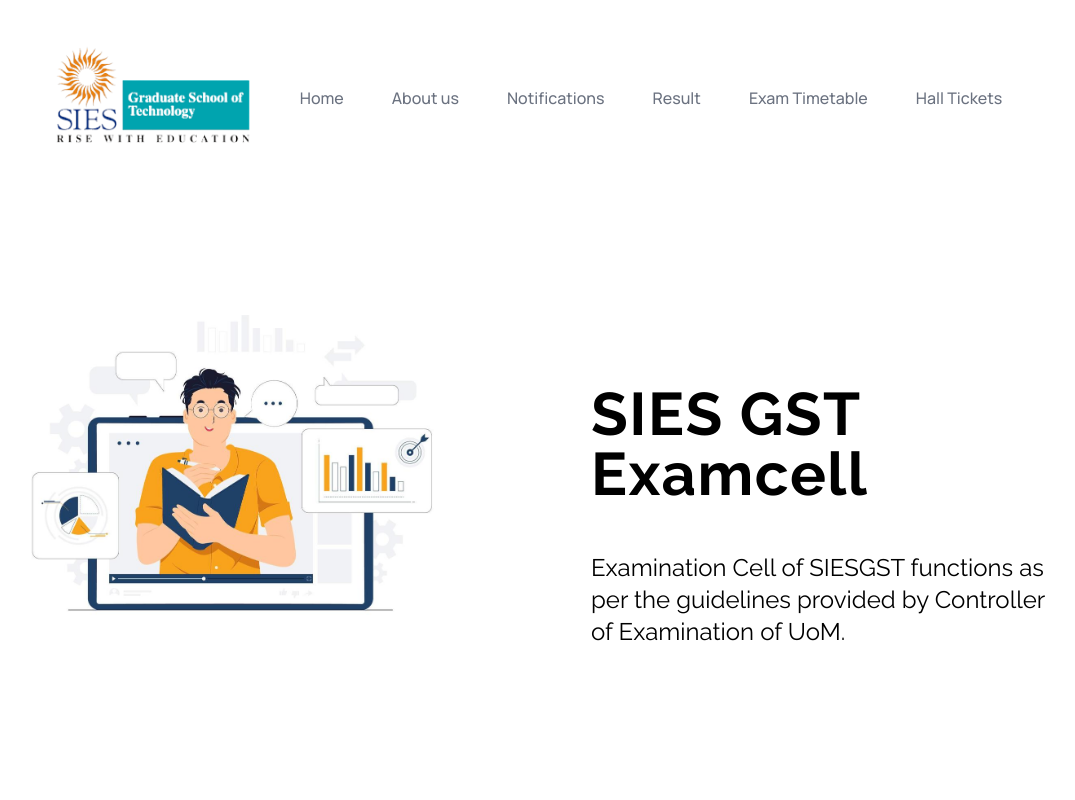
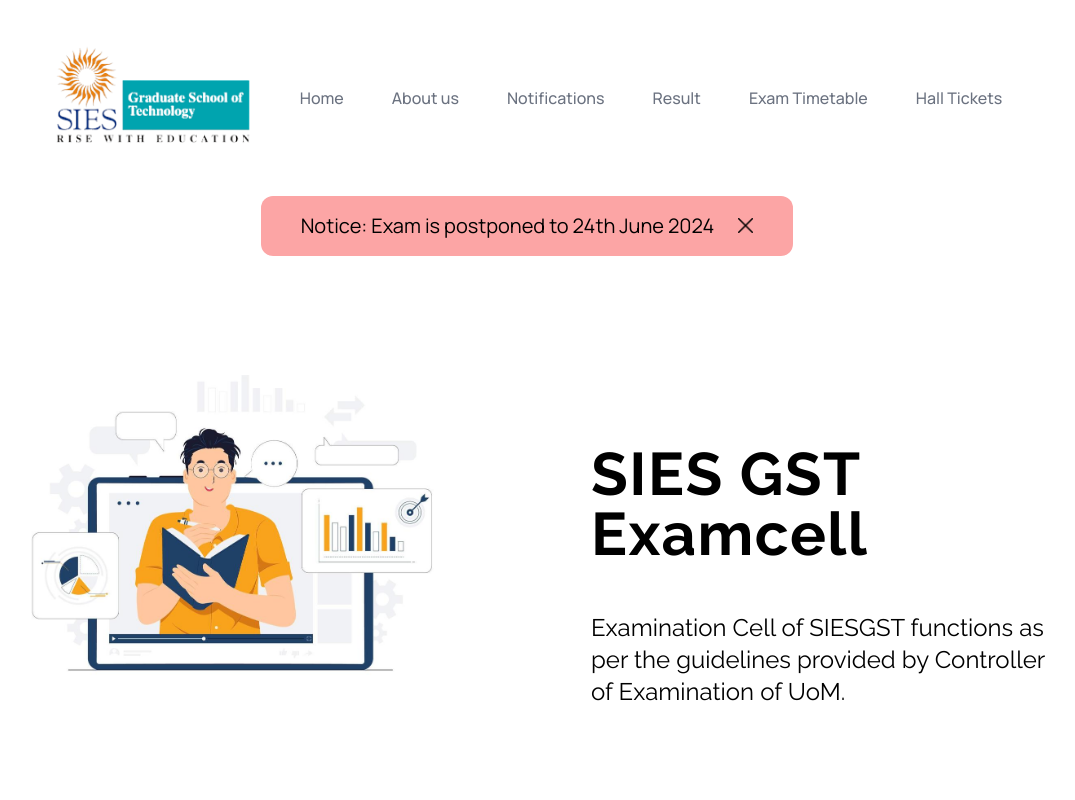
Before and after one commit to SIES-ExamCell/examcell, a Next.js app: page / in a window 1280 px wide. Shown: the top 800 px of the page, without its empty margins (113-1188 px from the left). Built offline with nearby package versions, Linux system fonts and the light colour scheme.

Commit message:
Added notification on the homepage

```diff
--- a/components/First.js
+++ b/components/First.js
@@ -1,19 +1,51 @@
-import React from 'react'
+import React, { useState } from 'react'
 import { motion } from "framer-motion"
-import { Raleway } from 'next/font/google';
+import { Manrope, Raleway } from 'next/font/google';
 import Image from 'next/image';
 
 const raleway = Raleway({
     weight: ['400', '700'],
     subsets: ['latin'],
 });
+const manrope = Manrope({
+    weight: ['400', '700'],
+    subsets: ['latin'],
+});
+
 function First() {
+
+    const [close, setClose] = useState(false)
+
     return (
+        <>
+        {/* Homepage Dismissable notification */}
+            {
+                close || (
+                    < div className='flex justify-center items-center'>
+                        <section className='bg-[#fca5a5] w-auto max-w-[700px] py-4 px-10 h-auto rounded-xl flex space-x-6'>
+
+
+                            <h1 className={`${manrope.className} text-xl  text-center`}>Notice: Exam is postponed to 24th June 2024  </h1>
+                            {/* Close icon */}
+                            <Image
+                                src="/close.png"
+                                width={15}
+                                height={15}
+                                alt="close icon"
+                                className='object-contain hover:cursor-pointer'
+                                onClick={() => setClose(true)}
+                            />
+                        </section >
+                    </div >
+                )
+
+            }
             <motion.div
                 initial={{ opacity: 0 }}
                 animate={{ opacity: 1 }}
                 transition={{ duration: 0.7 }}
                 className='lg:flex-row flex-col flex justify-center lg:justify-normal items-center space-y-4 md:space-y-12 lg:space-x-32 lg:space-y-20  lg:mx-28 mx-10 mt-10 lg:mt-20'>
+
                 <div className='hidden lg:flex lg:w-1/2'>
                     <Image
                         src="/sideimage-1.jpg"
@@ -29,17 +61,16 @@
                         width={700}
                         height={800}
                         alt="sideimage"
-                    className=' object-contain'
+                        className='object-contain'
                     />
                 </div>
                 <div className={`${raleway.className} lg:w-1/2 lg:space-y-12 space-y-3 `}>
-                <h1 className=' text-2xl md:text-5xl lg:text-6xl font-bold tracking-wide'>SIES GST Examcell</h1>
+                    <h1 className='text-2xl md:text-5xl lg:text-6xl font-bold tracking-wide'>SIES GST Examcell</h1>
                     <h1 className='text-lg md:text-2xl lg:text-2xl font-normal'>Examination Cell of SIESGST functions as per the guidelines provided by Controller of Examination of UoM.</h1>
                 </div>
-
             </motion.div>
-
+        </>
     )
 }
 
-export default First
+export default First;
--- a/src/app/layout.js
+++ b/src/app/layout.js
@@ -4,8 +4,7 @@
 const inter = Inter({ subsets: ['latin'] })
 
 export const metadata = {
-  title: 'Create Next App',
-  description: 'Generated by create next app',
+  title: 'Examcell SIES GST',
 }
 
 export default function RootLayout({ children }) {
```
Lines whose indentation alone changed are shown as unchanged.
